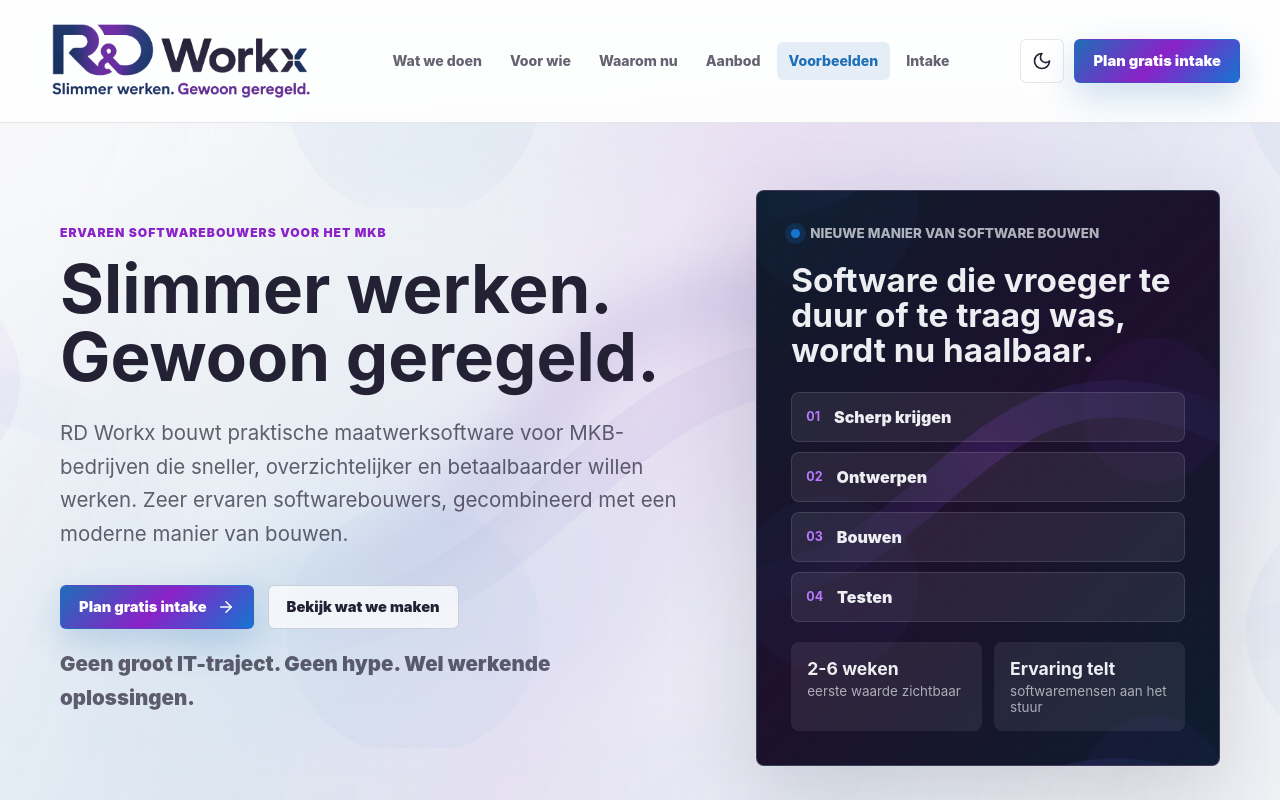
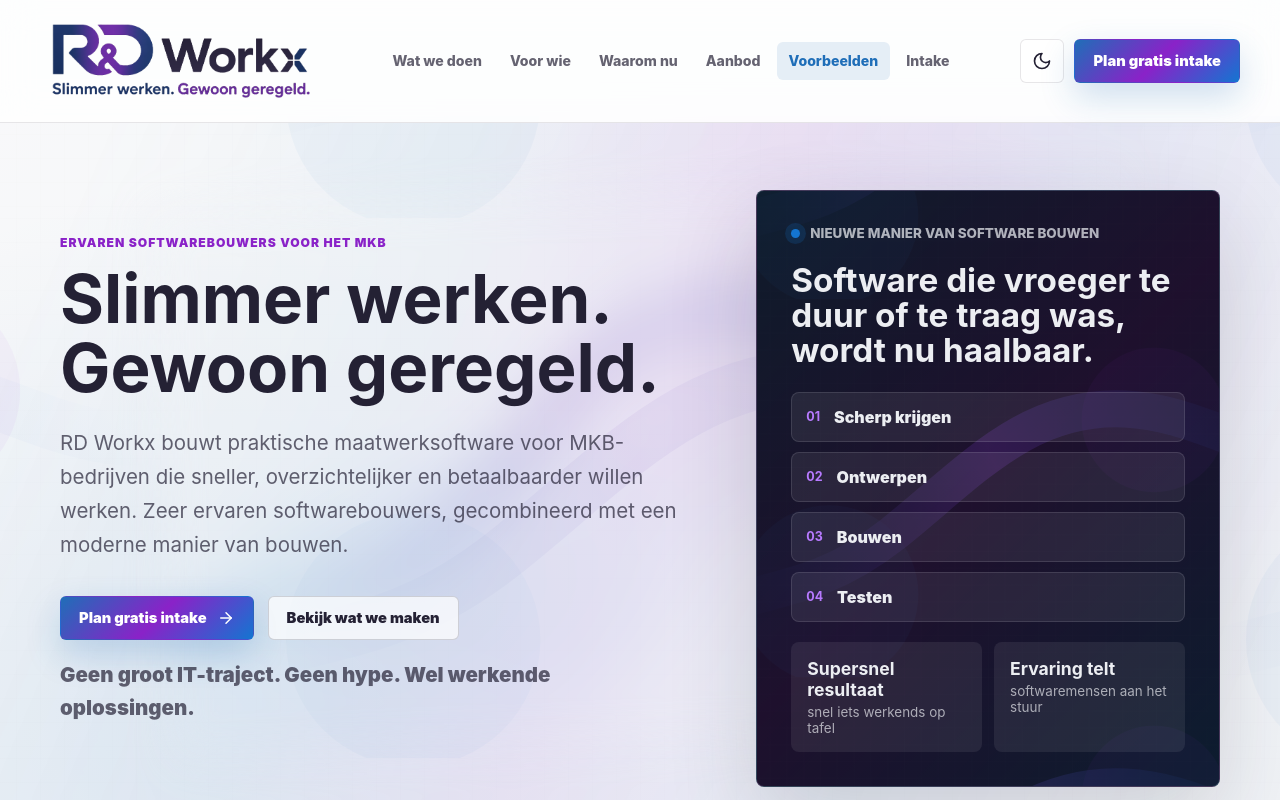
Before and after one commit to DennisdeJager/RDWorkxWeb, a React (Vite) app: page / in a window 1280 px wide. Shown: the top 800 px of the page. Built offline with nearby package versions, Linux system fonts and the light colour scheme.

Commit message:
Update hero speed messaging

```diff
--- a/src/main.jsx
+++ b/src/main.jsx
@@ -261,8 +261,8 @@
               </div>
               <div className="panel-metrics">
                 <div>
-                  <strong>2-6 weken</strong>
-                  <span>eerste waarde zichtbaar</span>
+                  <strong>Supersnel resultaat</strong>
+                  <span>snel iets werkends op tafel</span>
                 </div>
                 <div>
                   <strong>Ervaring telt</strong>
```
Also changed, not shown: 1 other file (tests, documents, lock files or other folders).
